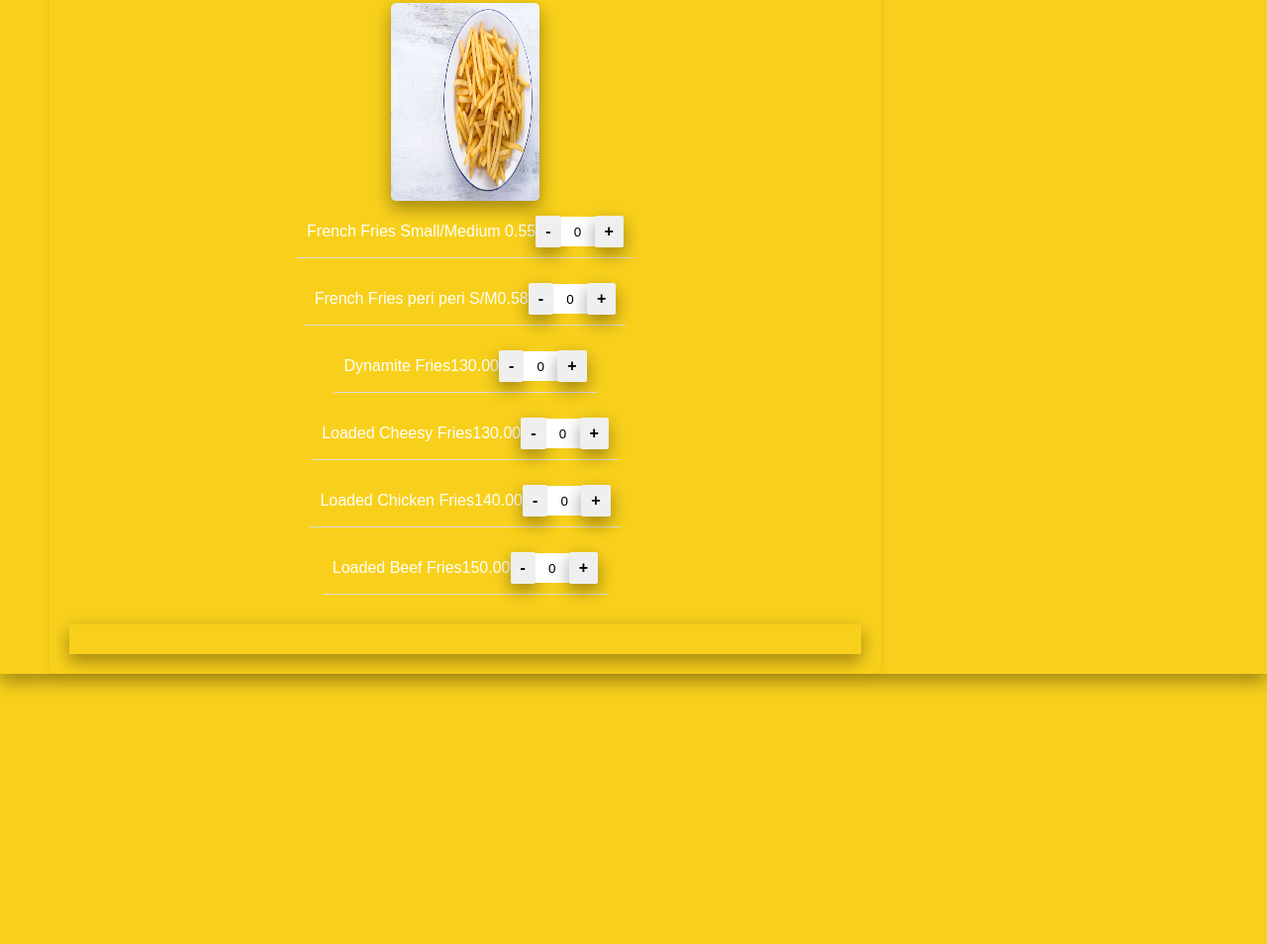
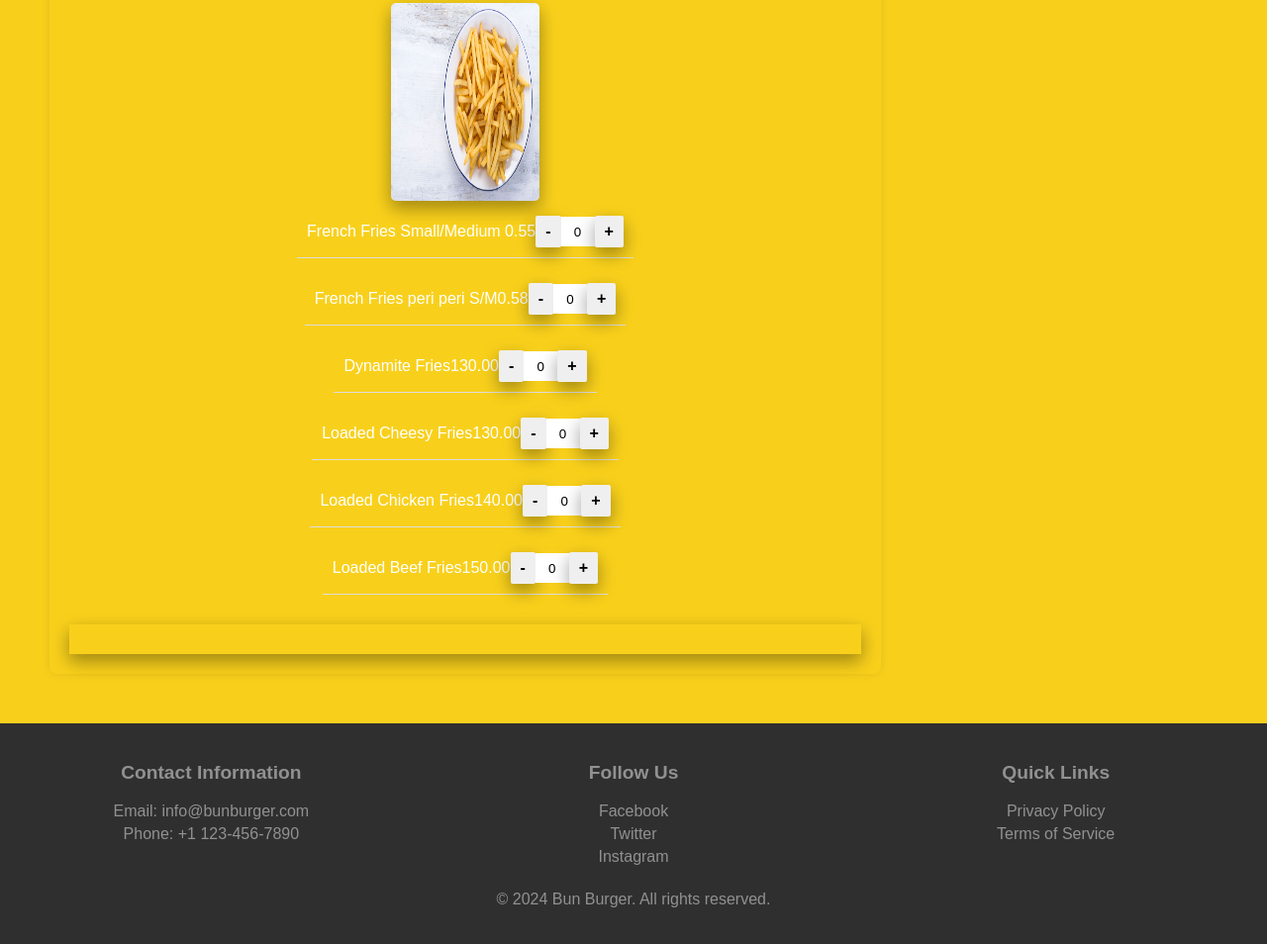
Before and after one commit to bibinvc/burger-shop, a website: page index.html in a window 1280 px wide. Shown: the part 1463-2417 px from the top of the page at 99% size. Before the commit the page ends 2194 px from the top, so only its background shows below. Drawn offline with Linux system fonts and the light colour scheme.

Commit message:
footer updated

```diff
--- a/index.html
+++ b/index.html
@@ -32,6 +32,33 @@
         </div>
     </div>
 
+    <footer>
+        <div class="footer-content">
+            <div class="footer-section">
+                <h3>Contact Information</h3>
+                <p>Email: info@bunburger.com</p>
+                <p>Phone: +1 123-456-7890</p>
+            </div>
+
+            <div class="footer-section">
+                <h3>Follow Us</h3>
+                <p><a href="#">Facebook</a></p>
+                <p><a href="#">Twitter</a></p>
+                <p><a href="#">Instagram</a></p>
+            </div>
+
+            <div class="footer-section">
+                <h3>Quick Links</h3>
+                <p><a href="privacy.html">Privacy Policy</a></p>
+                <p><a href="terms.html">Terms of Service</a></p>
+            </div>
+        </div>
+
+        <div class="footer-bottom">
+            <p>&copy; 2024 Bun Burger. All rights reserved.</p>
+        </div>
+    </footer>
+
     <script src="app.js"></script>
 </body>
 </html>
--- a/styles.css
+++ b/styles.css
@@ -374,3 +374,38 @@ h1 {
     border-radius: 8px;
     box-shadow: 0 8px 16px 0 rgba(0, 0, 0, 0.2), 0 6px 20px 0 rgba(0, 0, 0, 0.19);
 }
+
+
+/* Add styles for the footer */
+footer {
+    background-color: #302f2f; /* Updated to black */
+    color: #d4d4d498;
+    padding: 20px 0;
+    text-align: center;
+}
+
+.footer-content {
+    display: flex;
+    justify-content: space-around;
+}
+
+.footer-section {
+    flex: 1;
+}
+
+.footer-section h3 {
+    font-size: 1.2em;
+}
+
+.footer-section p {
+    margin: 5px 0;
+}
+
+.footer-section a {
+    color: #d4d4d498;
+    text-decoration: none;
+}
+
+.footer-bottom {
+    margin-top: 20px;
+}
```
